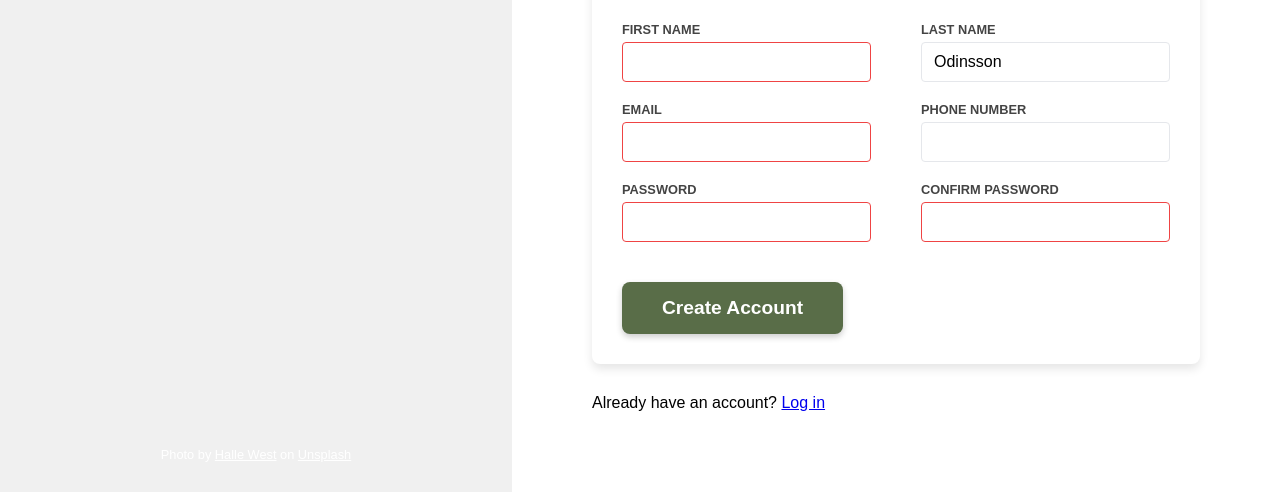
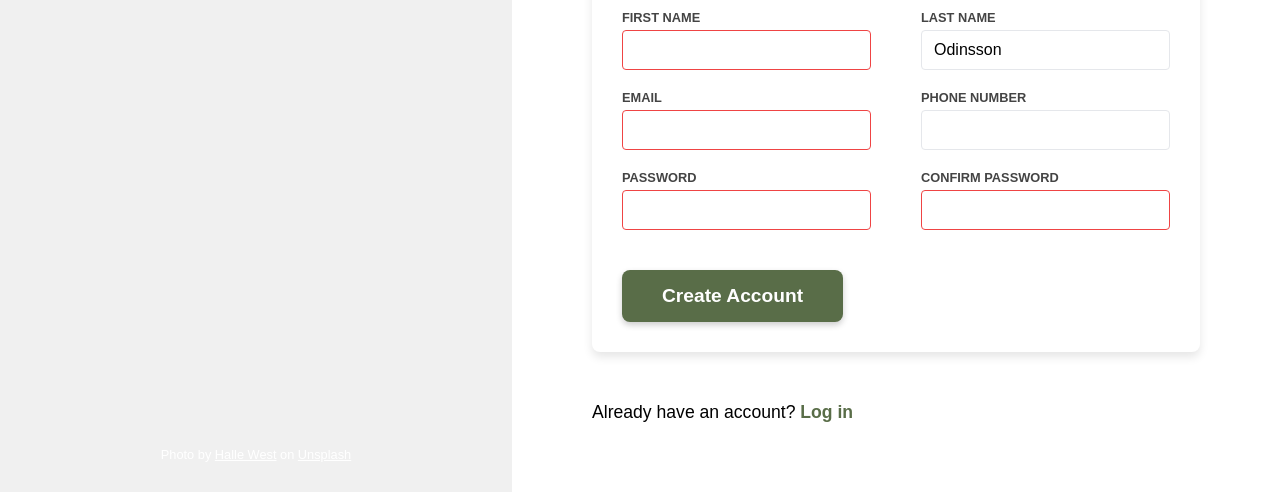
Before and after one commit to bit2swaz/sign-up-form, a plain HTML site: page index.html in a window 1280 px wide. Shown: the part 308-800 px from the top of the page. Drawn offline with Linux system fonts and the light colour scheme; a web font is replaced by a local one.

Commit message:
add login section styling

```diff
--- a/styles.css
+++ b/styles.css
@@ -153,3 +153,19 @@ button[type="submit"] {
 button[type="submit"]:hover {
     background-color: #4A5B3D; /* Slightly darker green on hover */
 }
+
+/* Login Section */
+.login-section {
+    font-size: 1.1rem;
+    margin-top: 20px;
+}
+
+.login-section a {
+    color: #596D48; /* Same green as button */
+    font-weight: bold;
+    text-decoration: none;
+}
+
+.login-section a:hover {
+    text-decoration: underline;
+}
```
